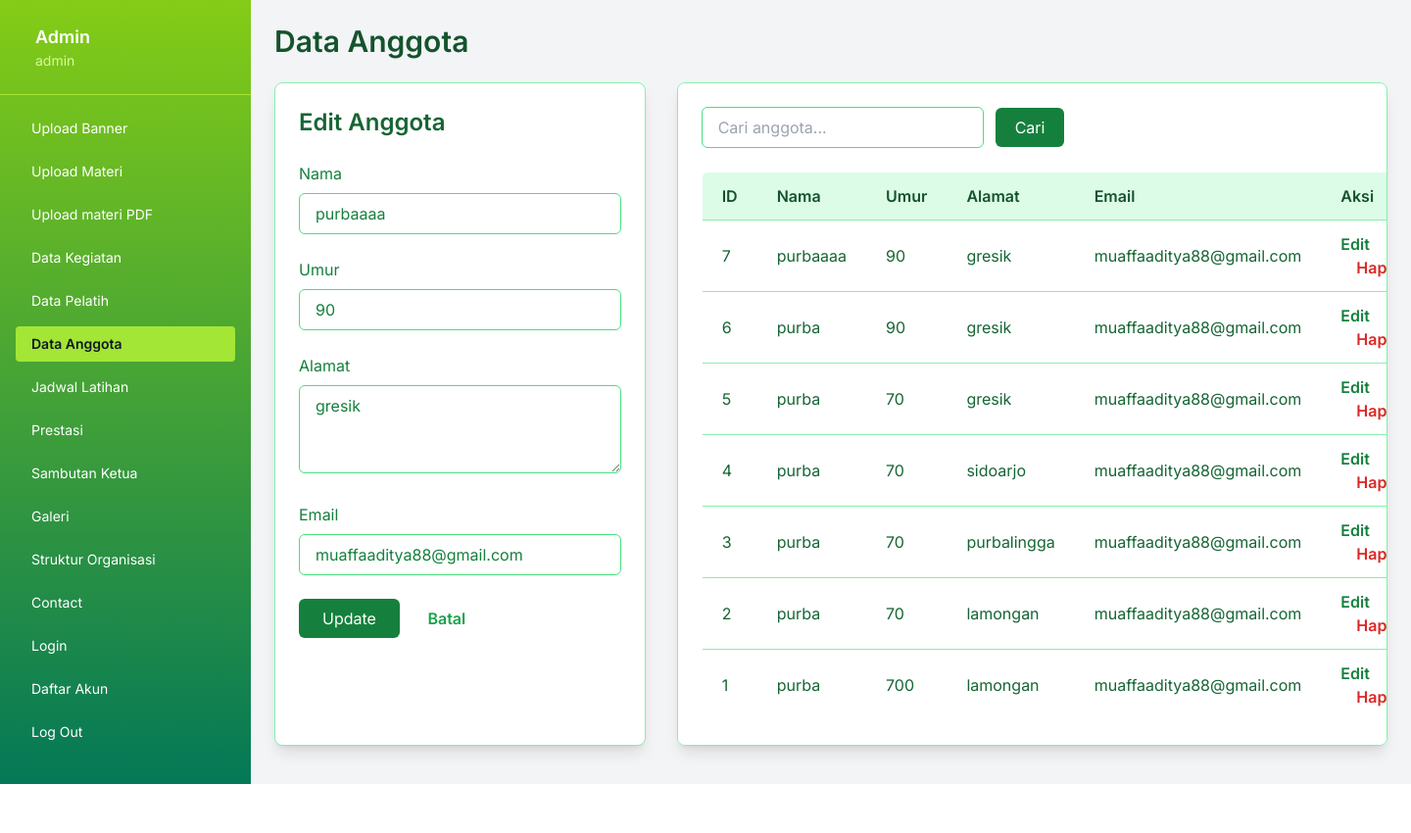
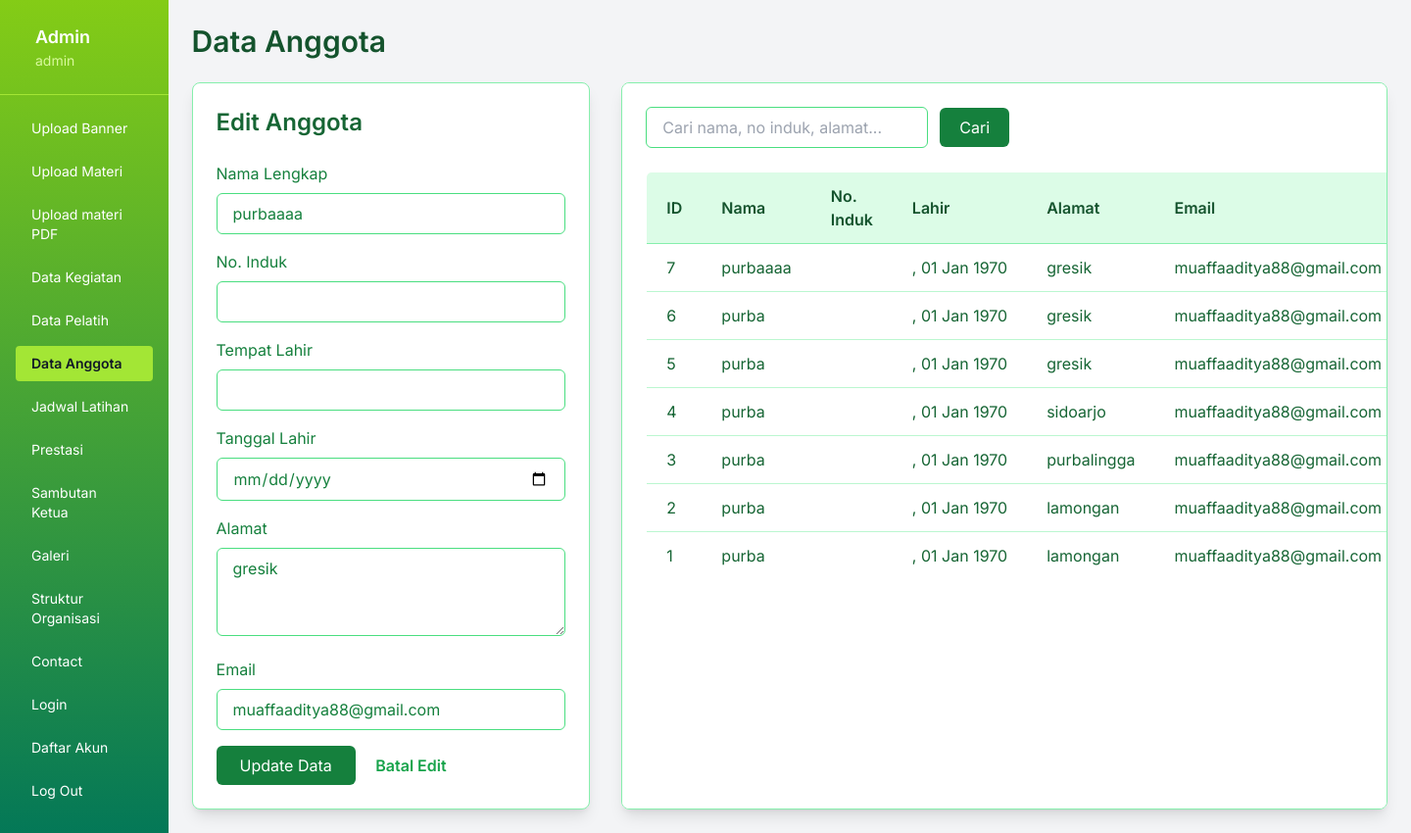
Before and after one commit to Zzzunggg/spkmweb, a PHP site: page /admin/anggota.php?edit=7 in a window 1440 px wide. Shown: the whole page at 98% size. Before the commit the page ends 800 px from the top, so only its background shows below. Run offline with PHP 8.4, Linux system fonts and the light colour scheme; data comes from the database, SQL or seed files in the repository; data that the repository does not hold is empty; some libraries are stand-ins or nearby versions.

Commit message:
oke
siap

```diff
--- a/admin/anggota.php
+++ b/admin/anggota.php
@@ -1,22 +1,26 @@
 <?php
-include '../koneksi/koneksi.php'; // koneksi database
+// Sertakan file koneksi dan header
+include '../koneksi/koneksi.php';
 include 'header.php';
 
-// Ambil keyword pencarian
+// Ambil keyword pencarian dari URL, jika ada
 $keyword = $_GET['keyword'] ?? '';
 
-// Query data anggota dengan pencarian
+// --- Kueri Data Anggota dengan Fitur Pencarian ---
 if ($keyword) {
     $search = "%$keyword%";
-    $stmt = $conn->prepare("SELECT * FROM anggota WHERE nama LIKE ? OR alamat LIKE ? OR email LIKE ? ORDER BY id DESC");
-    $stmt->bind_param("sss", $search, $search, $search);
+    // (UPDATED) Tambahkan kolom baru (no_induk, tempat_lahir) ke dalam pencarian
+    $stmt = $conn->prepare("SELECT * FROM anggota WHERE nama LIKE ? OR no_induk LIKE ? OR alamat LIKE ? OR email LIKE ? OR tempat_lahir LIKE ? ORDER BY id DESC");
+    // (UPDATED) Sesuaikan bind_param menjadi "sssss" untuk 5 parameter
+    $stmt->bind_param("sssss", $search, $search, $search, $search, $search);
     $stmt->execute();
     $result = $stmt->get_result();
 } else {
+    // Kueri standar jika tidak ada pencarian
     $result = $conn->query("SELECT * FROM anggota ORDER BY id DESC");
 }
 
-// Ambil data anggota untuk edit jika ada
+// Ambil data anggota untuk form edit jika parameter 'edit' ada di URL
 $editData = null;
 if (isset($_GET['edit'])) {
     $id = (int)$_GET['edit'];
@@ -39,26 +43,39 @@
 
 <h1 class="text-3xl font-extrabold mb-6 text-green-900">Data Anggota</h1>
 
-<div class="flex gap-8">
-  <!-- Form tambah/edit anggota -->
-  <div class="w-1/3 p-6 bg-white rounded-lg shadow-lg border border-green-300">
+<div class="flex flex-col lg:flex-row gap-8">
+    <div class="w-full lg:w-1/3 p-6 bg-white rounded-lg shadow-lg border border-green-300">
         <h2 class="text-2xl mb-6 font-semibold text-green-800"><?= $editData ? "Edit Anggota" : "Tambah Anggota" ?></h2>
 
-    <form action="proses/proses_anggota.php" method="post" class="space-y-6">
+        <form action="proses/proses_anggota.php" method="post" class="space-y-4">
             <input type="hidden" name="id" value="<?= $editData['id'] ?? '' ?>">
 
             <label class="block text-green-700 font-medium">
-        Nama
+                Nama Lengkap
                 <input type="text" name="nama" required
                        class="mt-2 w-full border border-green-400 rounded-md px-4 py-2 focus:outline-none focus:ring-2 focus:ring-green-500"
                        value="<?= htmlspecialchars($editData['nama'] ?? '') ?>" />
             </label>
 
             <label class="block text-green-700 font-medium">
-        Umur
-        <input type="number" name="umur" required
+                No. Induk
+                <input type="text" name="no_induk" required
                        class="mt-2 w-full border border-green-400 rounded-md px-4 py-2 focus:outline-none focus:ring-2 focus:ring-green-500"
-          value="<?= htmlspecialchars($editData['umur'] ?? '') ?>" />
+                       value="<?= htmlspecialchars($editData['no_induk'] ?? '') ?>" />
+            </label>
+
+            <label class="block text-green-700 font-medium">
+                Tempat Lahir
+                <input type="text" name="tempat_lahir"
+                       class="mt-2 w-full border border-green-400 rounded-md px-4 py-2 focus:outline-none focus:ring-2 focus:ring-green-500"
+                       value="<?= htmlspecialchars($editData['tempat_lahir'] ?? '') ?>" />
+            </label>
+
+            <label class="block text-green-700 font-medium">
+                Tanggal Lahir
+                <input type="date" name="tanggal_lahir"
+                       class="mt-2 w-full border border-green-400 rounded-md px-4 py-2 focus:outline-none focus:ring-2 focus:ring-green-500"
+                       value="<?= htmlspecialchars($editData['tanggal_lahir'] ?? '') ?>" />
             </label>
 
             <label class="block text-green-700 font-medium">
@@ -77,25 +94,23 @@
 
             <button type="submit" name="<?= $editData ? 'update' : 'add' ?>"
                     class="bg-green-700 text-white px-6 py-2 rounded-md hover:bg-green-800 transition duration-200">
-        <?= $editData ? 'Update' : 'Tambah' ?>
+                <?= $editData ? 'Update Data' : 'Tambah Data' ?>
             </button>
 
             <?php if ($editData): ?>
-        <a href="anggota.php" class="ml-6 text-green-600 hover:underline font-semibold">Batal</a>
+                <a href="anggota.php" class="ml-4 text-green-600 hover:underline font-semibold">Batal Edit</a>
             <?php endif; ?>
         </form>
     </div>
 
-  <!-- Tabel data anggota -->
-  <div class="flex-1 overflow-auto bg-white rounded-lg shadow-lg border border-green-300 p-6">
+    <div class="flex-1 overflow-x-auto bg-white rounded-lg shadow-lg border border-green-300 p-6">
 
-    <!-- Form pencarian -->
         <form method="GET" class="mb-6 flex items-center gap-3">
-      <input type="text" name="keyword" placeholder="Cari anggota..." value="<?= htmlspecialchars($keyword) ?>"
-        class="border border-green-400 px-4 py-2 rounded-md w-72 focus:outline-none focus:ring-2 focus:ring-green-500" />
+            <input type="text" name="keyword" placeholder="Cari nama, no induk, alamat..." value="<?= htmlspecialchars($keyword) ?>"
+                   class="border border-green-400 px-4 py-2 rounded-md w-full md:w-72 focus:outline-none focus:ring-2 focus:ring-green-500" />
             <button type="submit" class="bg-green-700 text-white px-5 py-2 rounded-md hover:bg-green-800 transition duration-200">Cari</button>
             <?php if($keyword): ?>
-        <a href="anggota.php" class="ml-6 text-green-600 hover:underline font-semibold">Reset</a>
+                <a href="anggota.php" class="text-green-600 hover:underline font-semibold whitespace-nowrap">Reset Cari</a>
             <?php endif; ?>
         </form>
 
@@ -104,7 +119,8 @@
                 <tr>
                     <th class="px-5 py-3 border-b border-green-300">ID</th>
                     <th class="px-5 py-3 border-b border-green-300">Nama</th>
-          <th class="px-5 py-3 border-b border-green-300">Umur</th>
+                    <th class="px-5 py-3 border-b border-green-300">No. Induk</th>
+                    <th class="px-5 py-3 border-b border-green-300">Lahir</th>
                     <th class="px-5 py-3 border-b border-green-300">Alamat</th>
                     <th class="px-5 py-3 border-b border-green-300">Email</th>
                     <th class="px-5 py-3 border-b border-green-300">Aksi</th>
@@ -113,22 +129,23 @@
             <tbody class="text-green-800">
                 <?php if($result->num_rows > 0): ?>
                     <?php while ($row = $result->fetch_assoc()): ?>
-          <tr class="border-t border-green-300 hover:bg-green-50 transition">
+                    <tr class="border-t border-green-200 hover:bg-green-50 transition">
                         <td class="px-5 py-3"><?= $row['id'] ?></td>
-            <td class="px-5 py-3"><?= htmlspecialchars($row['nama']) ?></td>
-            <td class="px-5 py-3"><?= $row['umur'] ?></td>
-            <td class="px-5 py-3 whitespace-pre-wrap"><?= htmlspecialchars($row['alamat']) ?></td>
+                        <td class="px-5 py-3 font-medium"><?= htmlspecialchars($row['nama']) ?></td>
+                        <td class="px-5 py-3"><?= htmlspecialchars($row['no_induk']) ?></td>
+                        <td class="px-5 py-3 whitespace-nowrap"><?= htmlspecialchars($row['tempat_lahir'] . ', ' . date('d M Y', strtotime($row['tanggal_lahir']))) ?></td>
+                        <td class="px-5 py-3"><?= htmlspecialchars($row['alamat']) ?></td>
                         <td class="px-5 py-3"><?= htmlspecialchars($row['email']) ?></td>
-            <td class="px-5 py-3 space-x-4">
+                        <td class="px-5 py-3 space-x-4 whitespace-nowrap">
                             <a href="?edit=<?= $row['id'] ?>" class="text-green-700 hover:underline font-semibold">Edit</a>
                             <a href="proses/proses_anggota.php?delete=<?= $row['id'] ?>"
-                 onclick="return confirm('Yakin ingin hapus data?');"
+                               onclick="return confirm('Yakin ingin hapus data ini?');"
                                class="text-red-600 hover:underline font-semibold">Hapus</a>
                         </td>
                     </tr>
                     <?php endwhile; ?>
                 <?php else: ?>
-          <tr><td colspan="6" class="text-center p-6 text-green-600 font-semibold">Data tidak ditemukan.</td></tr>
+                    <tr><td colspan="7" class="text-center p-6 text-green-600 font-semibold">Data tidak ditemukan.</td></tr>
                 <?php endif; ?>
             </tbody>
         </table>
```
Also changed, not shown: admin/proses/proses_anggota.php (+35 -10 lines), index.php (+36 -10 lines), admin/uploads/galeri/galeri_68489373abac2.png (added), admin/uploads/galeri/image.png (added), admin/uploads/galeri/juara budokai.png (renamed from admin/uploads/galeri/galeri_683d45b837bd4.png), admin/uploads/galeri/spkm_6848935f75b13_1749586783.png (added). Lines whose indentation alone changed are shown as unchanged.
